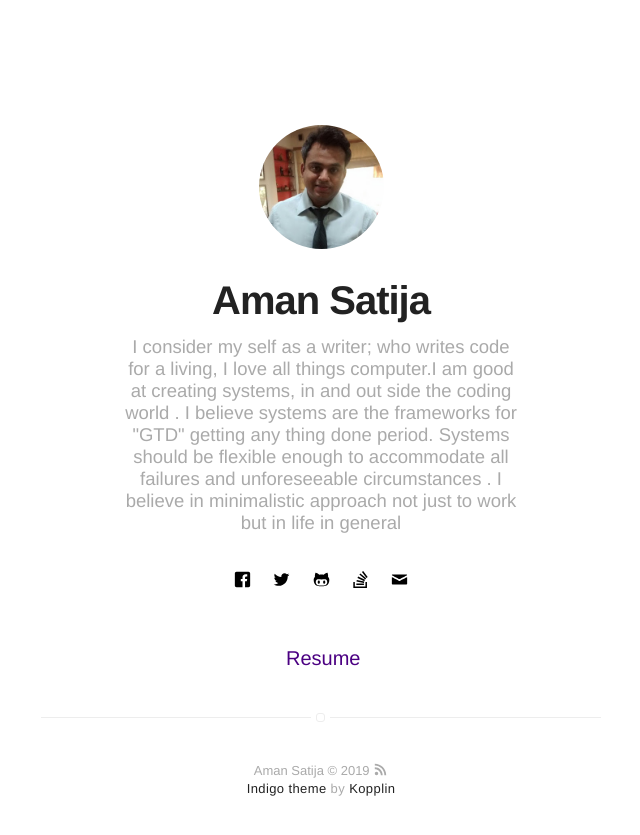
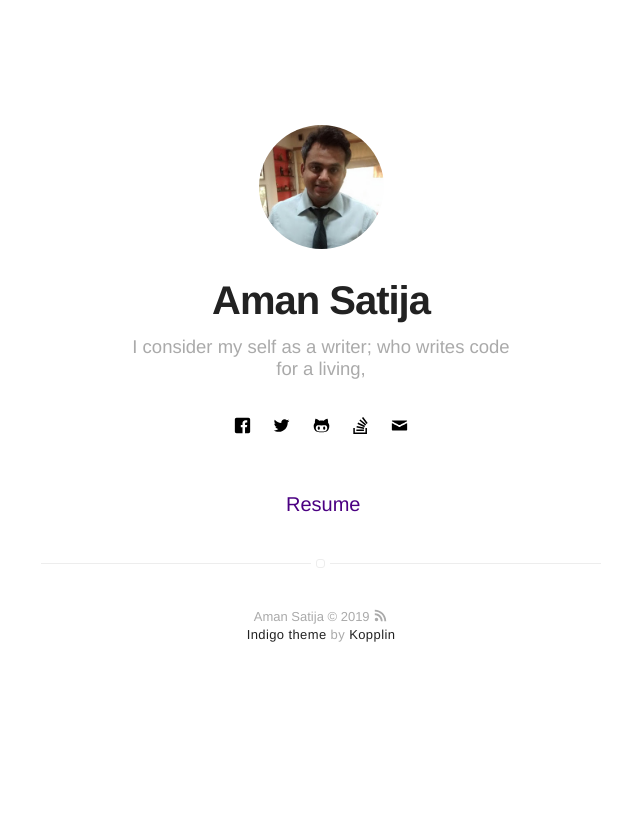
Before and after one commit to amansatija/amansatija, a Jekyll site: the page built from index.html, in a window 1280 px wide. Shown: the top 835 px of the page, without its empty margins (319-959 px from the left). Built offline with Jekyll 4.4.1, drawn with Linux system fonts in a browser that asks for light colours.

Commit message:
fixed changed variable in config file from gems to plugin as per instruction in the build script

```diff
--- a/_config.yml
+++ b/_config.yml
@@ -1,6 +1,6 @@
 # main text of home
 name: Aman Satija
-bio: I consider my self as a writer; who writes code for a living, I love all things computer.I am good at creating systems, in and out side the coding world . I believe systems are the frameworks for "GTD" getting any thing done period. Systems should be flexible enough to accommodate all failures and unforeseeable circumstances . I believe in minimalistic approach not just to work but in life in general
+bio: I consider my self as a writer; who writes code for a living,
 
 # twitter summary info
 description: A blog about technology and stuff related
@@ -102,7 +102,7 @@ sass:
     sass_dir: _sass
     style: :compressed
 
-gems:
+plugins:
   - jemoji
   - jekyll-mentions
   - jekyll-seo-tag
```
